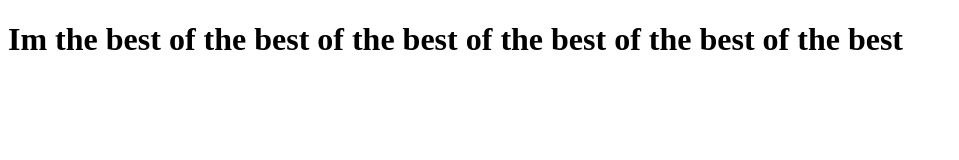
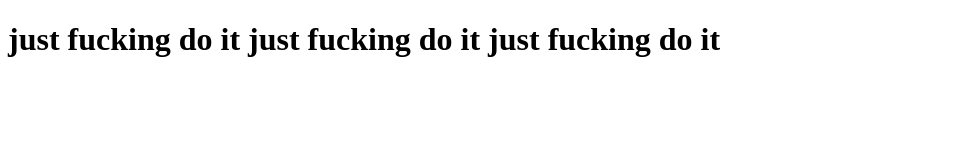
Before and after one commit to Vadym1992/project1, a plain HTML site: page git/index.html in a window 1280 px wide. Shown: the whole page, without its empty margins (0-959 px from the left). Drawn offline with Linux system fonts and the light colour scheme.

Commit message:
second commit

```diff
--- a/git/index.html
+++ b/git/index.html
@@ -8,6 +8,6 @@
    <title>Document</title>
 </head>
 <body>
-   <h1> Im the best of the best of the best of the best of the best of the best </h1>
+   <h1> just fucking do it just fucking do it just fucking do it</h1>
 </body>
 </html>
```
